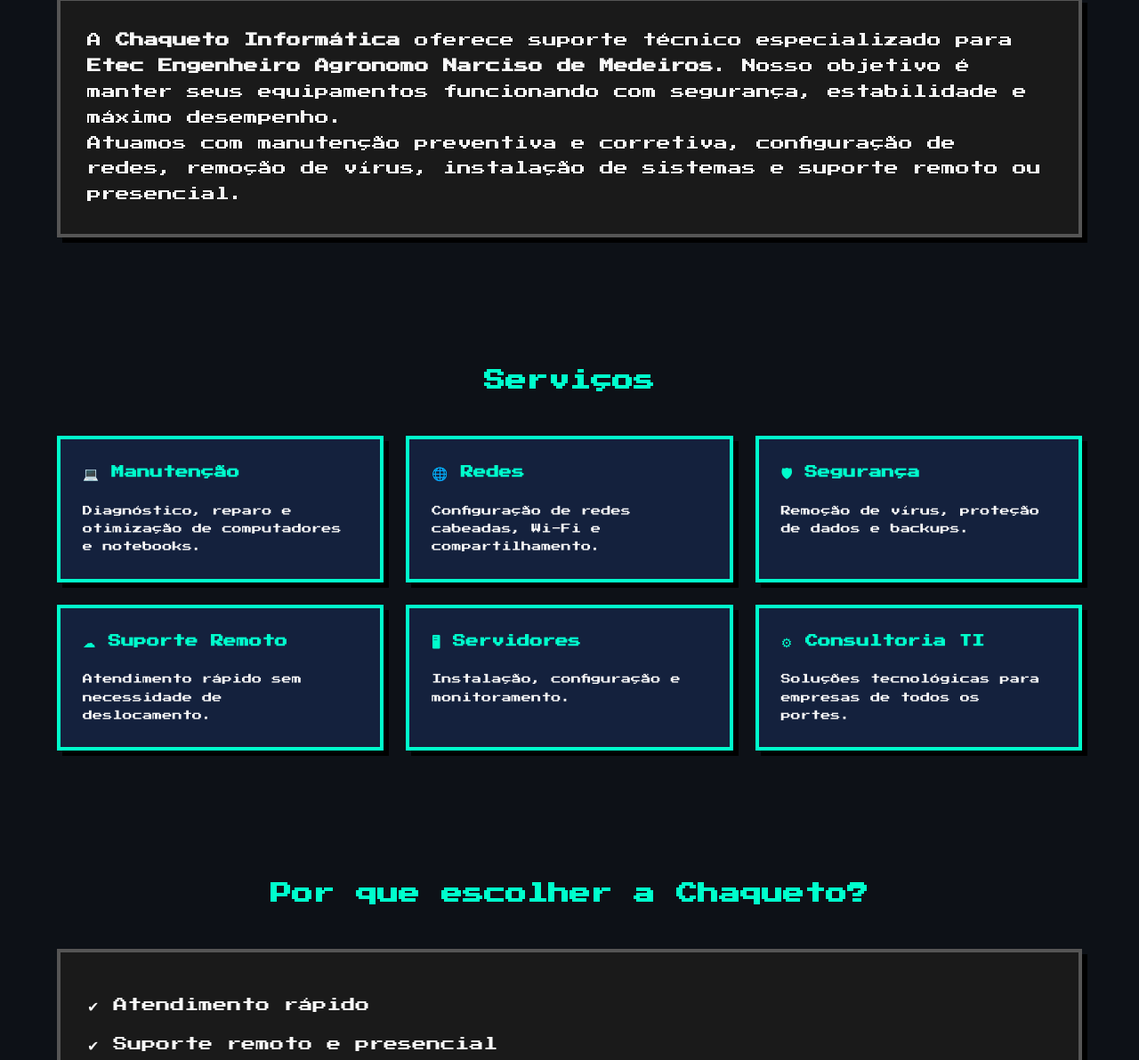
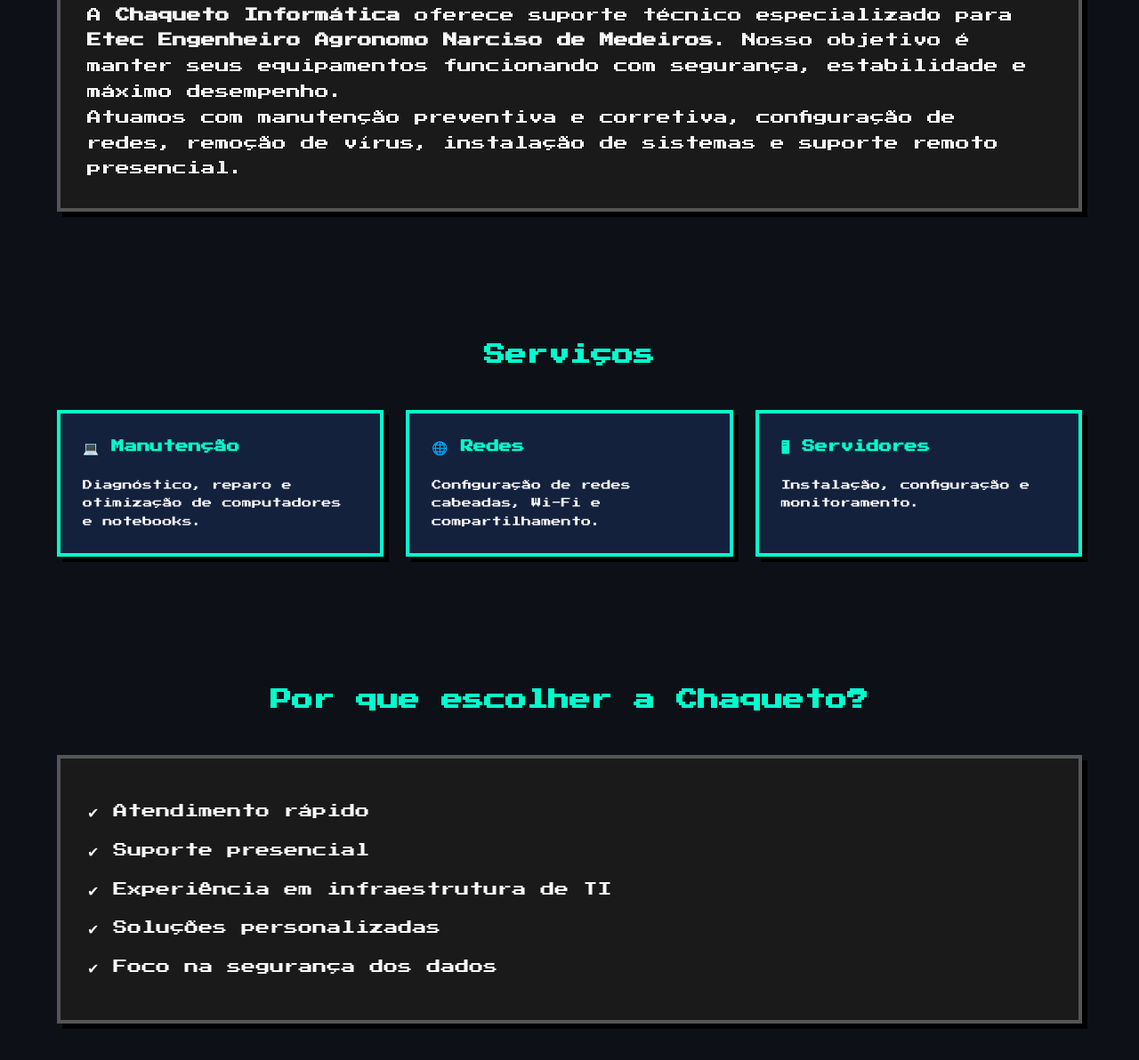
Before and after one commit to josuepereiraa/Empresa, a plain HTML site: page index.html in a window 1280 px wide. Shown: the part 796-1988 px from the top of the page at 89% size. Drawn offline with Linux system fonts and the light colour scheme.

Commit message:
Chaqueto-Informática

```diff
--- a/index.html
+++ b/index.html
@@ -18,10 +18,7 @@
       <div class="container">
         <div class="pixel-window">
           <h2>Bem-vindo!</h2>
-          <p>
-            Soluções rápidas e eficientes para computadores, redes, servidores e
-            suporte corporativo.
-          </p>
+          <p>Soluções rápidas e eficientes para computadores e redes.</p>
           <a href="#contato" class="btn">SOLICITAR ATENDIMENTO</a>
         </div>
       </div>
@@ -42,7 +39,7 @@
 
           <p>
             Atuamos com manutenção preventiva e corretiva, configuração de
-            redes, remoção de vírus, instalação de sistemas e suporte remoto ou
+            redes, remoção de vírus, instalação de sistemas e suporte remoto
             presencial.
           </p>
         </div>
@@ -65,26 +62,11 @@
           </div>
 
           <div class="service-card">
-            <h3>🛡 Segurança</h3>
-            <p>Remoção de vírus, proteção de dados e backups.</p>
-          </div>
-
-          <div class="service-card">
-            <h3>☁ Suporte Remoto</h3>
-            <p>Atendimento rápido sem necessidade de deslocamento.</p>
-          </div>
-
-          <div class="service-card">
             <h3>🖥 Servidores</h3>
             <p>Instalação, configuração e monitoramento.</p>
           </div>
 
-          <div class="service-card">
-            <h3>⚙ Consultoria TI</h3>
-            <p>Soluções tecnológicas para empresas de todos os portes.</p>
-          </div>
-        </div>
-      </div>
+
     </section>
 
     <section class="diferenciais">
@@ -94,7 +76,7 @@
         <div class="card">
           <ul>
             <li>✔ Atendimento rápido</li>
-            <li>✔ Suporte remoto e presencial</li>
+            <li>✔ Suporte presencial</li>
             <li>✔ Experiência em infraestrutura de TI</li>
             <li>✔ Soluções personalizadas</li>
             <li>✔ Foco na segurança dos dados</li>
```
